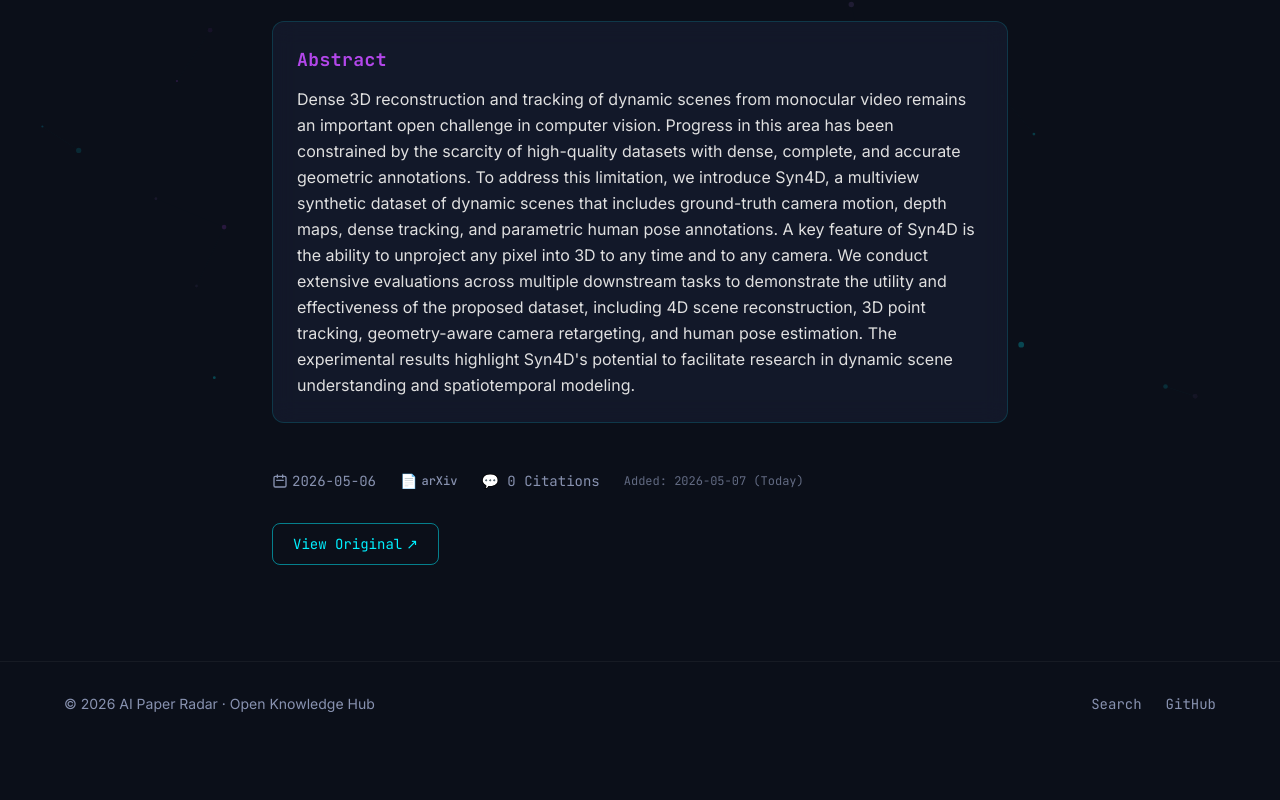
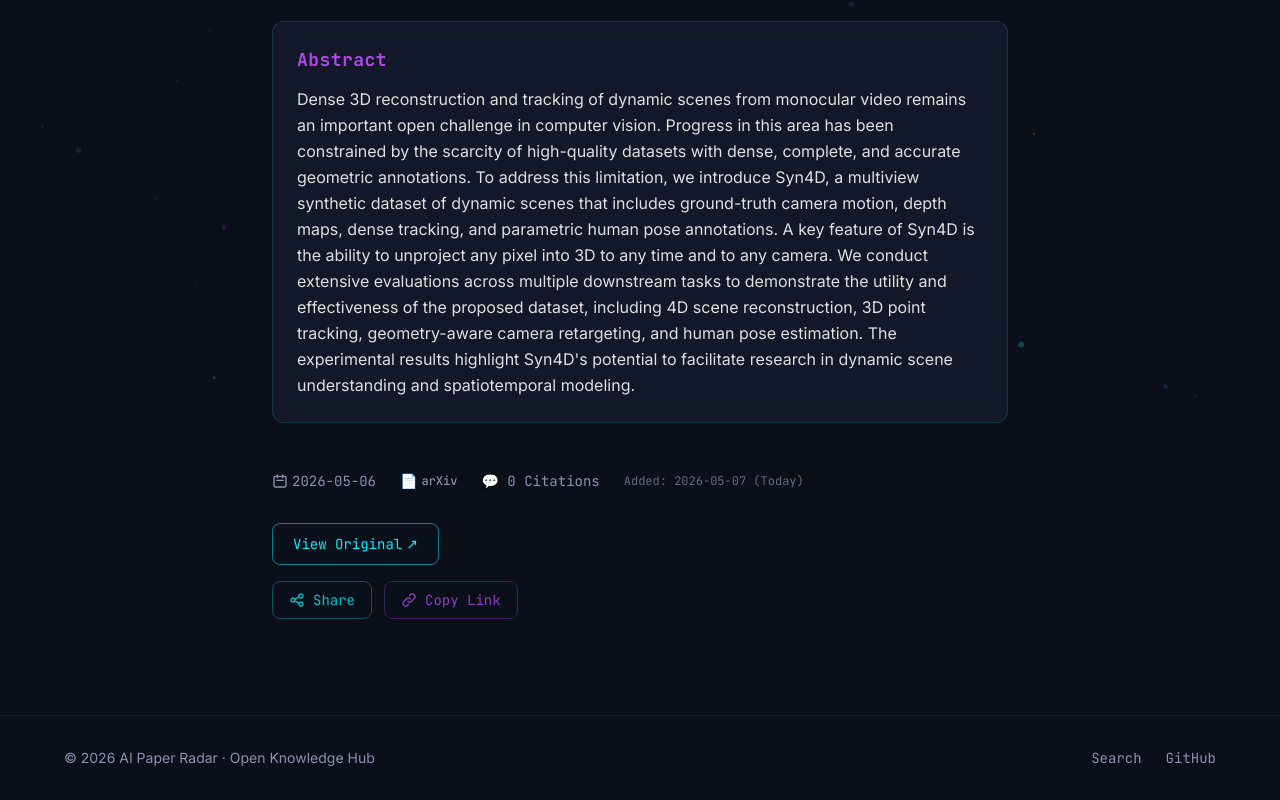
Before and after one commit to innerca/innerca.github.io, an Astro site: page /en/paper/2605.05207 in a window 1280 px wide. Shown: the part 397-1197 px from the top of the page. Before the commit the page ends 1143 px from the top, so only its background shows below. Built offline with nearby package versions, Linux system fonts and the light colour scheme; Astro itself is replaced by a stand-in of ours.

Commit message:
feat: add share button with email and copy link
- Add ShareButton component with Web Share API support
- Fall back to mailto: on unsupported browsers
- Include copy-link button with Copied! feedback state
- Wire ShareButton into PaperDetail page

Co-Authored-By: Claude Opus 4.7 <noreply@anthropic.com>

```diff
--- a/src/components/astro/PaperDetail.astro
+++ b/src/components/astro/PaperDetail.astro
@@ -6,6 +6,7 @@ import { formatDateWithRelative } from '../../lib/date';
 import TagBadge from './TagBadge.astro';
 import NeonButton from './NeonButton.astro';
 import SourceBadge from './SourceBadge.astro';
+import ShareButton from '../react/ShareButton';
 
 export interface Props {
   paper: Paper;
@@ -90,4 +91,5 @@ const addedDate = paper.addedDate ? formatDateWithRelative(paper.addedDate, lang
 
   <!-- External link -->
   <NeonButton href={externalUrl} label={t('viewOriginal', lang)} external />
+  <ShareButton client:load {paper} {lang} />
 </article>
--- /dev/null
+++ b/src/components/react/ShareButton.tsx
@@ -0,0 +1,96 @@
+import { useCallback, useState } from 'react';
+import type { Paper, Lang } from '../../types/paper';
+import { getPrimarySource } from '../../lib/source';
+import { t } from '../../lib/i18n';
+
+interface Props {
+  paper: Paper;
+  lang: Lang;
+}
+
+function buildMailTo(paper: Paper, lang: Lang): string {
+  const title = paper.title.en;
+  const url = `${window.location.origin}/${lang}/paper/${paper.id}`;
+  const source = getPrimarySource(paper);
+  const summary = paper.summary.en.slice(0, 300);
+
+  const subject = encodeURIComponent(`[Paper Radar] ${title}`);
+  const body = encodeURIComponent(
+    [
+      title,
+      '',
+      `Published: ${paper.date} | Source: ${source.label.en}`,
+      `Citations: ${paper.citeCount}`,
+      '',
+      summary + (paper.summary.en.length > 300 ? '...' : ''),
+      '',
+      `Read more: ${url}`,
+    ].join('\n'),
+  );
+
+  return `mailto:?subject=${subject}&body=${body}`;
+}
+
+export default function ShareButton({ paper, lang }: Props) {
+  const [copied, setCopied] = useState(false);
+
+  const handleShare = useCallback(() => {
+    const title = paper.title[lang];
+    const url = `${window.location.origin}/${lang}/paper/${paper.id}`;
+
+    if (navigator.share) {
+      navigator.share({
+        title: `[Paper Radar] ${title}`,
+        text: paper.summary[lang].slice(0, 200),
+        url,
+      }).catch(() => {
+        // User cancelled — do nothing
+      });
+    } else {
+      window.open(buildMailTo(paper, lang), '_blank');
+    }
+  }, [paper, lang]);
+
+  const handleCopyLink = useCallback(() => {
+    const url = `${window.location.origin}/${lang}/paper/${paper.id}`;
+    navigator.clipboard.writeText(url).then(() => {
+      setCopied(true);
+      setTimeout(() => setCopied(false), 2000);
+    });
+  }, [paper, lang]);
+
+  return (
+    <div className="flex items-center gap-3 mt-4">
+      <button
+        onClick={handleShare}
+        className="inline-flex items-center gap-2 px-4 py-2 rounded-lg border border-neon-cyan/30 text-neon-cyan/80
+               font-mono text-sm transition-all duration-300
+               hover:bg-neon-cyan/10 hover:border-neon-cyan hover:text-neon-cyan
+               focus:outline-none focus:ring-2 focus:ring-neon-cyan/50"
+      >
+        <svg className="w-4 h-4" fill="none" viewBox="0 0 24 24" stroke="currentColor" stroke-width="2">
+          <path stroke-linecap="round" stroke-linejoin="round" d="M8.684 13.342C8.886 12.938 9 12.482 9 12c0-.482-.114-.938-.316-1.342m0 2.684a3 3 0 110-2.684m0 2.684l6.632 3.316m-6.632-6l6.632-3.316m0 0a3 3 0 105.367-2.684 3 3 0 00-5.367 2.684zm0 9.316a3 3 0 105.368 2.684 3 3 0 00-5.368-2.684z" />
+        </svg>
+        {t('share', lang)}
+      </button>
+      <button
+        onClick={handleCopyLink}
+        className="inline-flex items-center gap-2 px-4 py-2 rounded-lg border border-neon-purple/30 text-neon-purple/80
+               font-mono text-sm transition-all duration-300
+               hover:bg-neon-purple/10 hover:border-neon-purple hover:text-neon-purple
+               focus:outline-none focus:ring-2 focus:ring-neon-purple/50"
+      >
+        {copied ? (
+          <span className="text-neon-cyan">{lang === 'zh' ? '已复制' : 'Copied!'}</span>
+        ) : (
+          <>
+            <svg className="w-4 h-4" fill="none" viewBox="0 0 24 24" stroke="currentColor" stroke-width="2">
+              <path stroke-linecap="round" stroke-linejoin="round" d="M13.828 10.172a4 4 0 00-5.656 0l-4 4a4 4 0 105.656 5.656l1.102-1.101m-.758-4.899a4 4 0 005.656 0l4-4a4 4 0 00-5.656-5.656l-1.1 1.1" />
+            </svg>
+            {t('copyLink', lang)}
+          </>
+        )}
+      </button>
+    </div>
+  );
+}
```
